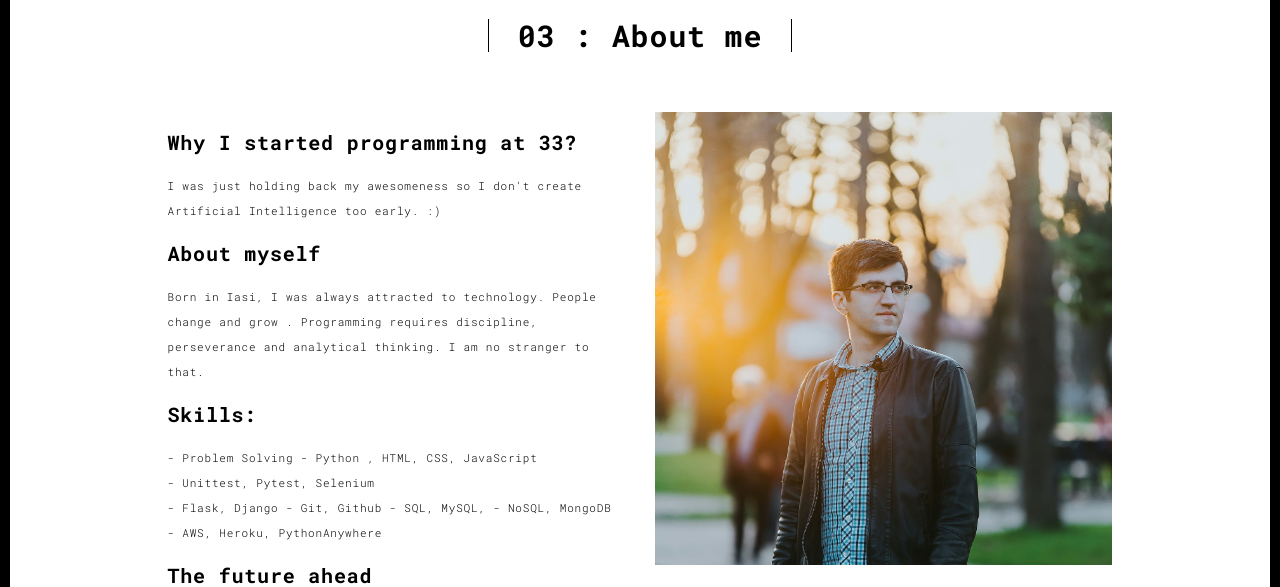
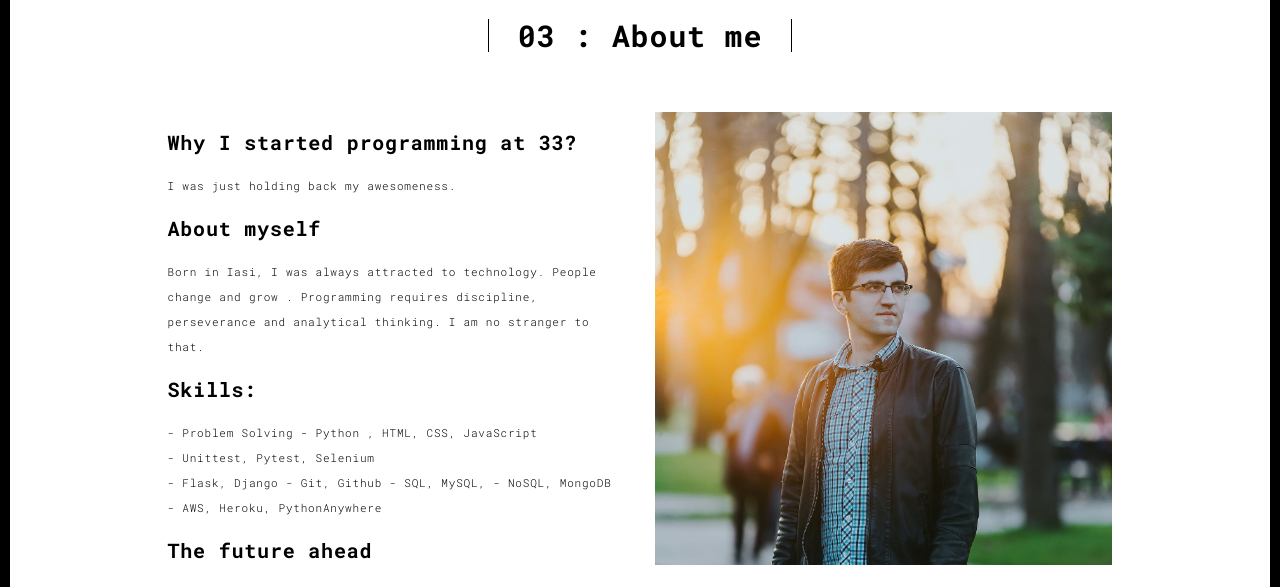
Before and after one commit to entirelymagic/PortfolioFlask, a Flask app: page /about.html in a window 1280 px wide. Shown: the part 90-677 px from the top of the page. Run offline with Flask 2, Linux system fonts and the light colour scheme; some libraries are stand-ins or nearby versions.

```diff
--- a/templates/about.html
+++ b/templates/about.html
@@ -63,7 +63,7 @@
               <div class="row">
                 <div class="col-xs-12 col-md-6">
                   <h3>Why I started programming at 33?</h3>
-                  <p>I was just holding back my awesomeness so I don't create Artificial Intelligence too early. :)</p>
+                  <p>I was just holding back my awesomeness.</p>
                   <h3>About myself </h3>
                   <p>Born in Iasi, I was always attracted to technology. People change and grow . Programming requires discipline, perseverance and analytical thinking.
                       I am no stranger to that.
```
